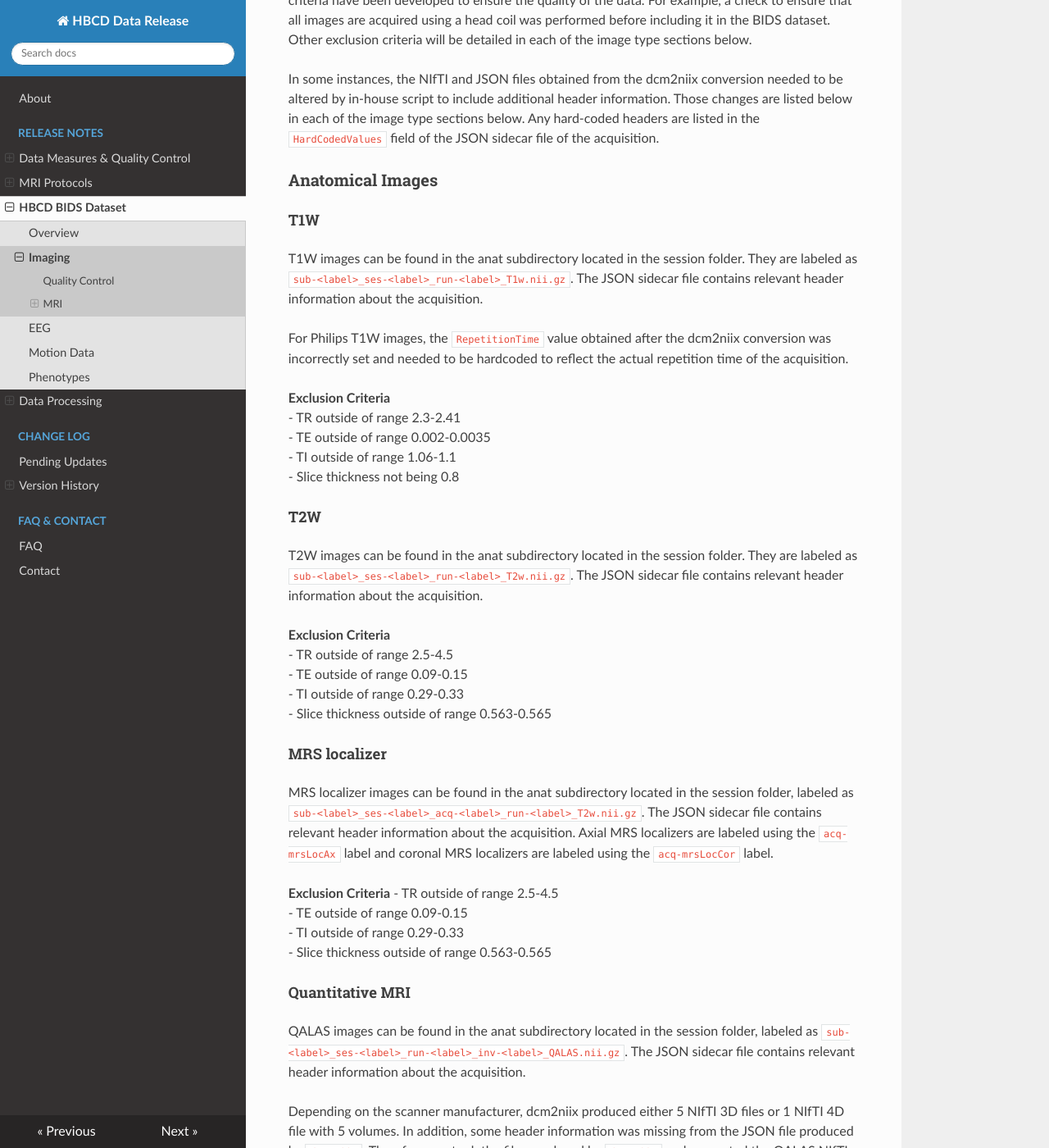
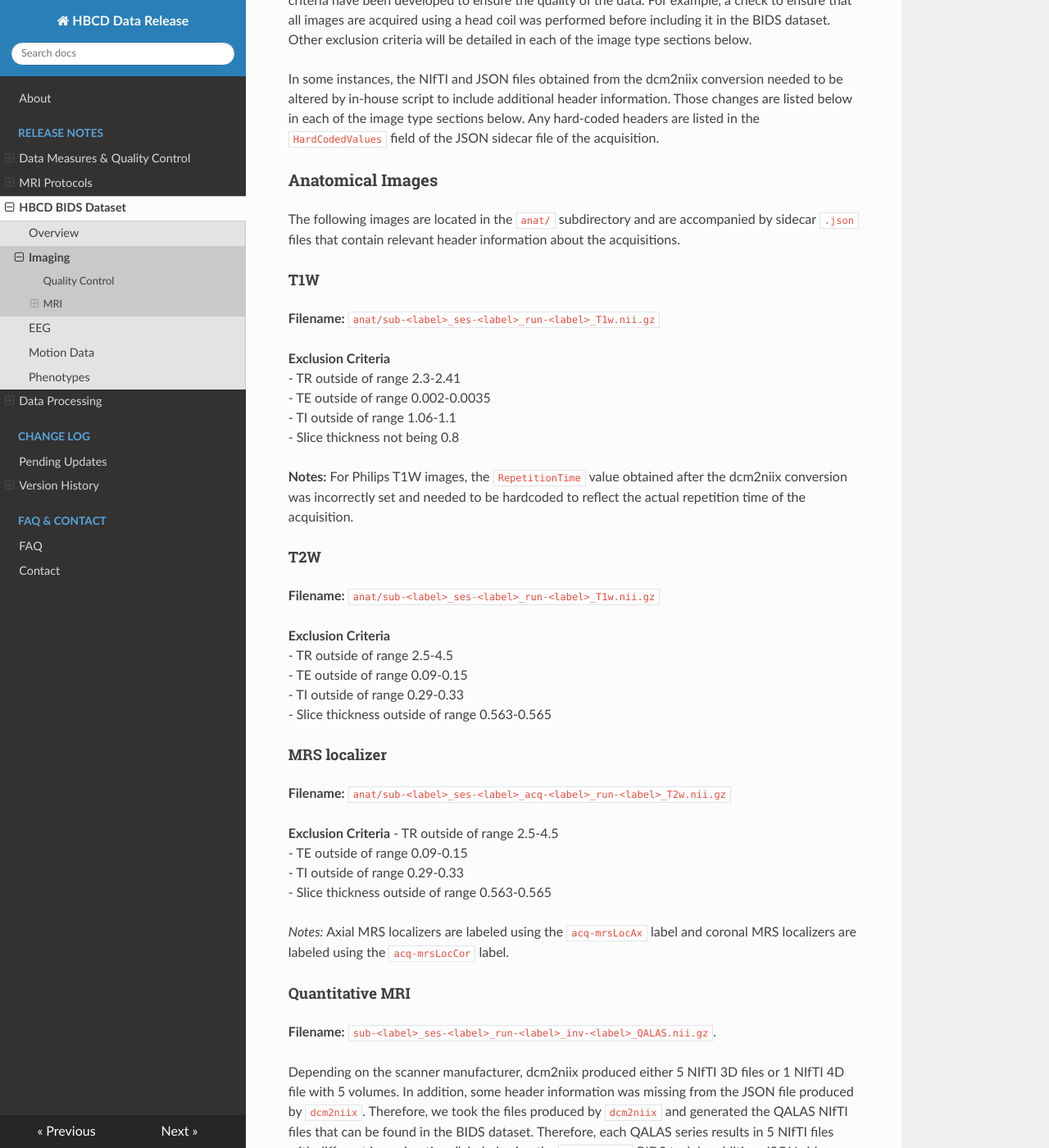
Before and after one commit to mattcieslak/hbcd-docs, an MkDocs documentation site: the page built from docs/datacuration/imaging.md, in a window 1280 px wide and 1400 px high, scrolled down 764 px. Shown: the whole window at 82% size. Built offline with MkDocs 1.6.1, drawn with Linux system fonts in a browser that asks for light colours; nearby versions of some CDN libraries.

Commit message:
Update imaging.md

```diff
--- a/docs/datacuration/imaging.md
+++ b/docs/datacuration/imaging.md
@@ -11,10 +11,11 @@ The MRI protocol is then checked in the produced NIfTI and JSON files in which c
 In some instances, the NIfTI and JSON files obtained from the dcm2niix conversion needed to be altered by in-house script to include additional header information. Those changes are listed below in each of the image type sections below. Any hard-coded headers are listed in the `HardCodedValues` field of the JSON sidecar file of the acquisition.
 
 ### Anatomical Images
+
+The following images are located in the `anat/` subdirectory and are accompanied by sidecar `.json` files that contain relevant header information about the acquisitions.
+
 #### T1W
-T1W images can be found in the anat subdirectory located in the session folder. They are labeled as `sub-<label>_ses-<label>_run-<label>_T1w.nii.gz`. The JSON sidecar file contains relevant header information about the acquisition.
-
-For Philips T1W images, the `RepetitionTime` value obtained after the dcm2niix conversion was incorrectly set and needed to be hardcoded to reflect the actual repetition time of the acquisition.
+**Filename:** `anat/sub-<label>_ses-<label>_run-<label>_T1w.nii.gz`
 
 **Exclusion Criteria**
 - TR outside of range 2.3-2.41
@@ -22,8 +23,10 @@ For Philips T1W images, the `RepetitionTime` value obtained after the dcm2niix c
 - TI outside of range 1.06-1.1
 - Slice thickness not being 0.8
 
+**Notes:** For Philips T1W images, the `RepetitionTime` value obtained after the dcm2niix conversion was incorrectly set and needed to be hardcoded to reflect the actual repetition time of the acquisition.
+
 #### T2W
-T2W images can be found in the anat subdirectory located in the session folder. They are labeled as `sub-<label>_ses-<label>_run-<label>_T2w.nii.gz`. The JSON sidecar file contains relevant header information about the acquisition.
+**Filename:** `anat/sub-<label>_ses-<label>_run-<label>_T1w.nii.gz`
 
 **Exclusion Criteria**
 - TR outside of range 2.5-4.5
@@ -32,7 +35,7 @@ T2W images can be found in the anat subdirectory located in the session folder.
 - Slice thickness outside of range 0.563-0.565
 
 #### MRS localizer
-MRS localizer images can be found in the anat subdirectory located in the session folder, labeled as `sub-<label>_ses-<label>_acq-<label>_run-<label>_T2w.nii.gz`. The JSON sidecar file contains relevant header information about the acquisition. Axial MRS localizers are labeled using the `acq-mrsLocAx` label and coronal MRS localizers are labeled using the `acq-mrsLocCor` label.
+**Filename:** `anat/sub-<label>_ses-<label>_acq-<label>_run-<label>_T2w.nii.gz`
 
 **Exclusion Criteria**
 - TR outside of range 2.5-4.5
@@ -40,8 +43,10 @@ MRS localizer images can be found in the anat subdirectory located in the sessio
 - TI outside of range 0.29-0.33
 - Slice thickness outside of range 0.563-0.565
 
+*Notes:* Axial MRS localizers are labeled using the `acq-mrsLocAx` label and coronal MRS localizers are labeled using the `acq-mrsLocCor` label.
+
 #### Quantitative MRI
-QALAS images can be found in the anat subdirectory located in the session folder, labeled as `sub-<label>_ses-<label>_run-<label>_inv-<label>_QALAS.nii.gz`. The JSON sidecar file contains relevant header information about the acquisition.
+**Filename:** `sub-<label>_ses-<label>_run-<label>_inv-<label>_QALAS.nii.gz`.
 
 Depending on the scanner manufacturer, dcm2niix produced either 5 NIfTI 3D files or 1 NIfTI 4D file with 5 volumes. In addition, some header information was missing from the JSON file produced by `dcm2niix`. Therefore, we took the files produced by `dcm2niix` and generated the QALAS NIfTI files that can be found in the BIDS dataset. Therefore, each QALAS series results in 5 NIfTI files with different inversion time (labeled using the `inv-<label>` BIDS tag). In addition, JSON sidecar file needed to have the following headers modified:
 
```
